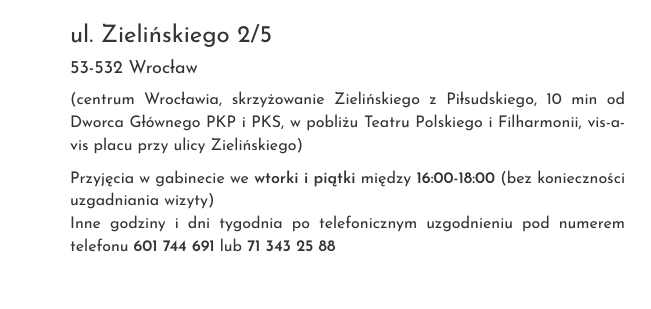
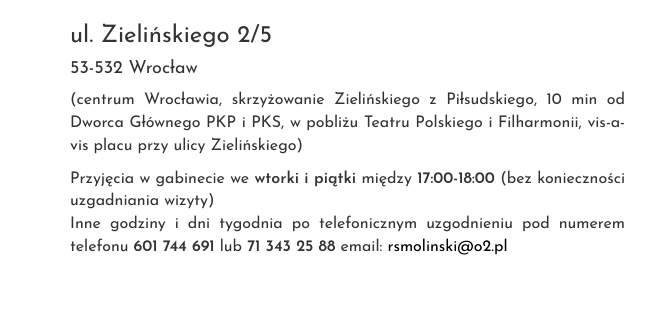
Before and after one commit to mikolajrozek/mikolajrozek.github.io, a plain HTML site: page rysiu/index.html in a window 1280 px wide. Shown: the part 1162-1471 px from the top of the page, 0-651 px from the left. Drawn offline with nearby package versions, Linux system fonts and the light colour scheme; grey boxes are pictures that could not be loaded.

Commit message:
projekt ver. 1.4

```diff
--- a/rysiu/index.html
+++ b/rysiu/index.html
@@ -81,10 +81,11 @@
                                 10 min od Dworca Głównego PKP i PKS, w pobliżu Teatru Polskiego i Filharmonii,
                                 vis-a-vis placu przy ulicy Zielińskiego)
                            </p>
-                            <p>Przyjęcia w gabinecie we <strong>wtorki i piątki</strong> między <strong>16:00-18:00</strong>
+                            <p>Przyjęcia w gabinecie we <strong>wtorki i piątki</strong> między <strong>17:00-18:00</strong>
                                     (bez konieczności uzgadniania wizyty) <br>
                                     Inne godziny i dni tygodnia po telefonicznym uzgodnieniu
-                                    pod numerem telefonu <strong>601 744 691</strong> lub <strong>71 343 25 88</strong></p>
+                                    pod numerem telefonu <strong>601 744 691</strong> lub <strong>71 343 25 88</strong>
+                                    email: <a href="mailto:rsmolinski@o2.pl" target="_blank">rsmolinski@o2.pl</a></p>
                         </div>
                         <div class="map col-xs-12 col-sm-12 col-md-6">
                             <iframe src="https://www.google.com/maps/embed?pb=!1m18!1m12!1m3!1d2505.3511020533665!2d17.023416515932006!3d51.10198194808478!2m3!1f0!2f0!3f0!3m2!1i1024!2i768!4f13.1!3m3!1m2!1s0x470fc26d7e86a4e9%3A0xa712d23ac9b51b45!2zWmllbGnFhHNraWVnbyAyLCBXcm9jxYJhdw!5e0!3m2!1spl!2spl!4v1511300930000" width="555" height="300" frameborder="0" style="border: 0" allowfullscreen></iframe>
--- a/rysiu/style.css
+++ b/rysiu/style.css
@@ -51,6 +51,11 @@ h1.greeting {
 
 .about_me p, .office p {
     text-align: justify;
+}
+
+.office .hours a {
+    color: black;
+    text-decoration: none;
 }
 
 hr.style1 {
```
